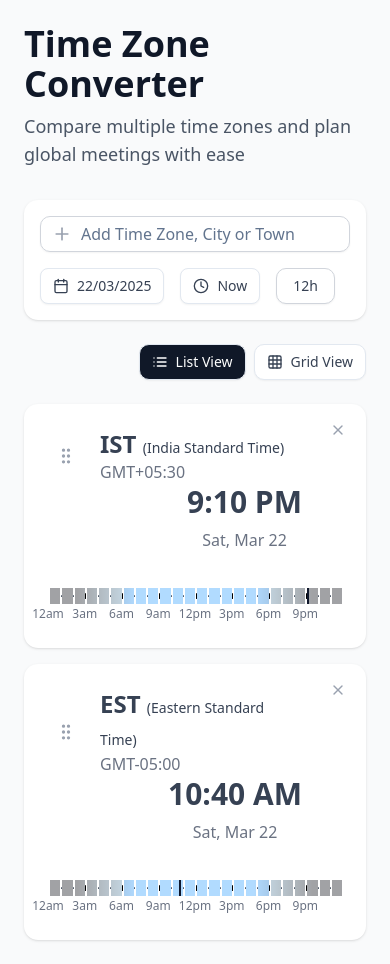
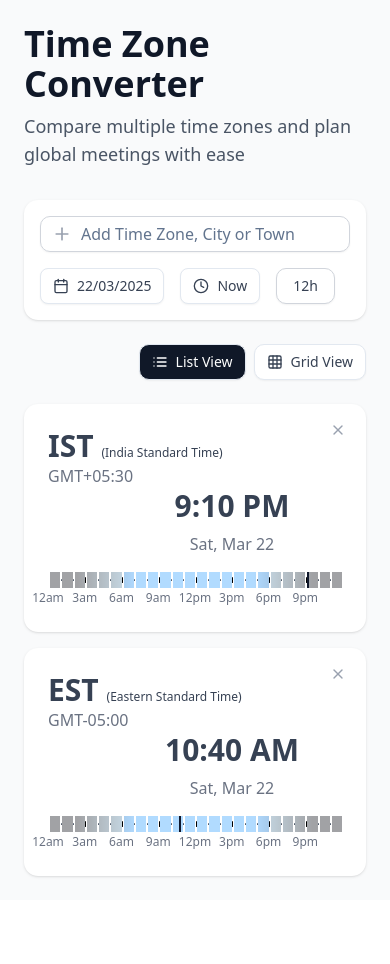
Before and after one commit to dj21-vicky21/time-convertor, a Next.js app: page /converter in a window 390 px wide. After the commit the page ends 900 px from the top, so only its background shows below. Built offline with nearby package versions, Linux system fonts and the light colour scheme.

Commit message:
layout fixed, sapce fixed

```diff
--- a/components/TimeZoneTimeline.tsx
+++ b/components/TimeZoneTimeline.tsx
@@ -128,7 +128,7 @@ export const TimeZoneTimeline: React.FC<TimeZoneTimelineProps> = ({
   };
 
   return (
-    <div className="w-full py-5">
+    <div className="w-full pb-5 md:py-5">
       <div
         ref={timelineRef}
         className="relative h-4  cursor-pointer group"
--- a/components/card.tsx
+++ b/components/card.tsx
@@ -1,6 +1,6 @@
 "use client";
 
-import { GripVertical, X } from "lucide-react";
+import { X } from "lucide-react";
 import React, { useEffect, useRef, useState } from "react";
 import { Button } from "./ui/button";
 import { TimeZoneTimeline } from "./TimeZoneTimeline";
@@ -125,7 +125,7 @@ function TimeCard({
       <div className="mb-4">
         <div className="flex items-center justify-between pr-10 flex-wrap">
           <div className="flex items-center gap-4">
-            <div
+            {/* <div
               className="p-2 hover:bg-gray-100 rounded-lg transition-colors cursor-move"
               // onDragStart={(e) => handleDragStart(e, tz.id)}
               // onDragOver={(e) => handleDragOver(e, tz.id)}
@@ -133,17 +133,17 @@ function TimeCard({
               // draggable
             >
               <GripVertical size={20} className="text-gray-400" />
-            </div>
-            <div>
-              <h2 className="text-2xl font-bold">
+            </div> */}
+            <div className="">
+              <h2 className="text-3xl font-bold min-w-[200px]">
                 {tz.name}{" "}
-                <span className="text-sm font-light">({tz.fullName})</span>
+                <span className="text-xs font-light">({tz.fullName})</span>
               </h2>
               <p className="text-gray-500">GMT{tz.offset}</p>
             </div>
             <span className="text-lg text-gray-600"></span>
           </div>
-          <div className="text-center ml-auto">
+          <div className="text-center ml-auto w-[140px]">
             <div className="h-10 box-border">
               <div className="">
                 {isEditing ? (
@@ -154,7 +154,7 @@ function TimeCard({
                     onChange={handleChange}
                     onBlur={handleTimeSubmit}
                     onKeyPress={(e) => e.key === "Enter" && handleTimeSubmit()}
-                    className="text-3xl font-bold text-center w-40 border-b-2 border-primary focus:outline-none"
+                    className="text-3xl font-bold text-center w-36 border-b-2 border-primary focus:outline-none"
                     autoFocus
                   />
                 ) : (
```
